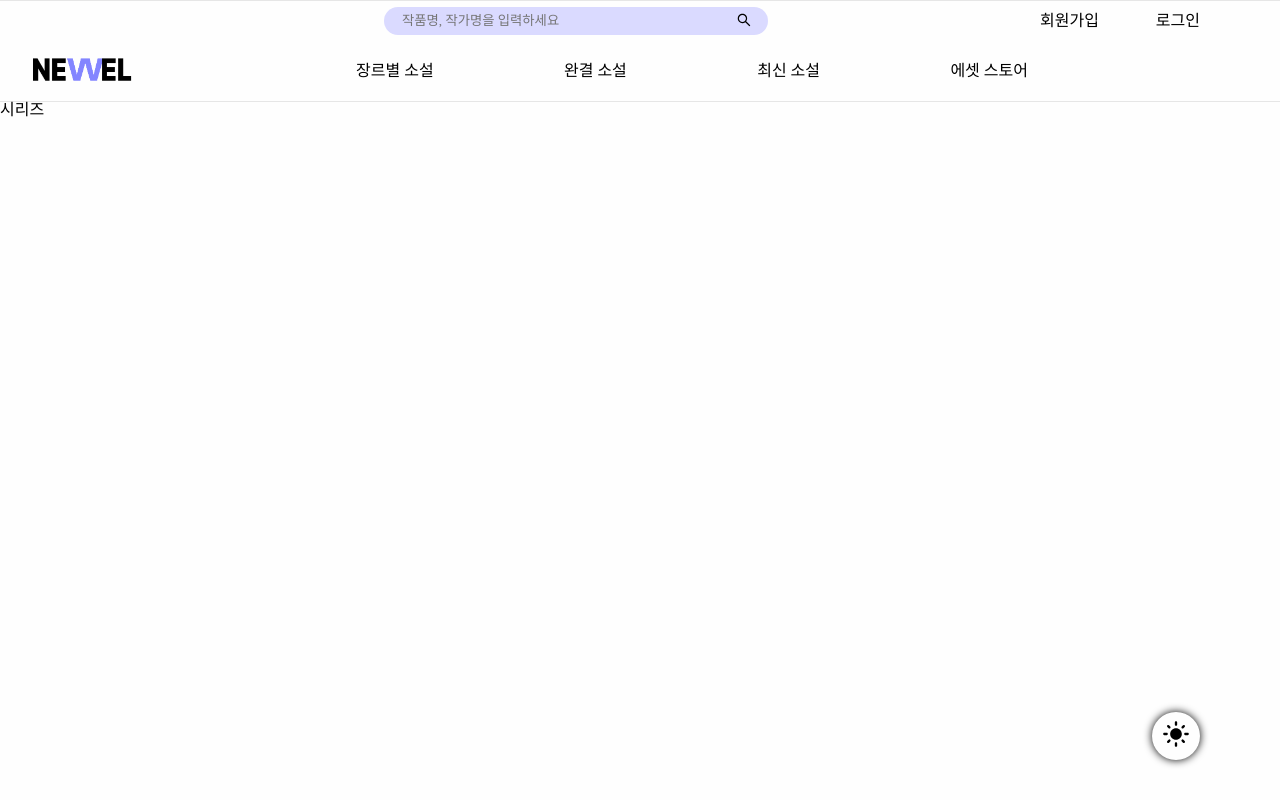
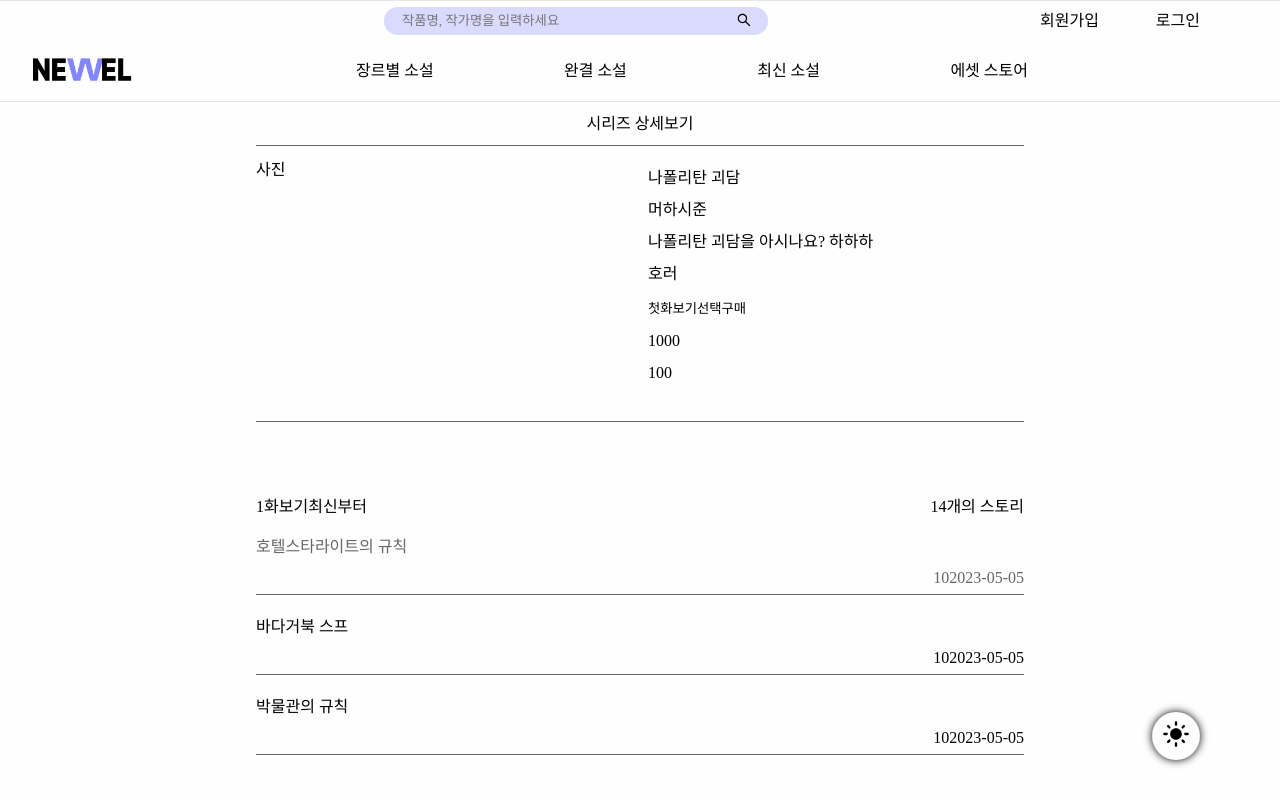
Before and after one commit to qgw13467/nevvel, a Next.js app in the folder frontend/nevvel/: page /series/1 in a window 1280 px wide. Shown: the top 806 px of the page. Built offline with nearby package versions, Linux system fonts and the light colour scheme.

Commit message:
feat(fe):add series layout

```diff
--- /dev/null
+++ b/frontend/nevvel/src/components/series/DummySeriesData.json
@@ -0,0 +1,42 @@
+{
+    "coverId": 1,
+    "title": "나폴리탄 괴담",
+    "thumbnail": "사진",
+    "status": "string",
+    "description": "나폴리탄 괴담을 아시나요? 하하하 ",
+    "genre": "호러",
+    "isLiked": false,
+    "writter": {
+      "id": 1,
+      "nickname": "머하시준",
+      "profileImg": "사진"
+    },
+    "views": 1000,
+    "likes": 100,
+    "episodes": [
+      {
+        "id": 1,
+        "title": "호텔스타라이트의 규칙",
+        "views": 10,
+        "isPurchased": true,
+        "isRead": true,
+        "uploadedDateTime": "2023-05-05"
+      },
+      {
+        "id": 2,
+        "title": "바다거북 스프",
+        "views": 10,
+        "isPurchased": false,
+        "isRead": false,
+        "uploadedDateTime": "2023-05-05"
+      },
+      {
+        "id": 3,
+        "title": "박물관의 규칙",
+        "views": 10,
+        "isPurchased": false,
+        "isRead": false,
+        "uploadedDateTime": "2023-05-05"
+      }
+    ]
+  }
--- /dev/null
+++ b/frontend/nevvel/src/components/series/SeriesHeader.tsx
@@ -0,0 +1,76 @@
+import React from 'react'
+import styled from 'styled-components'
+import { cover } from 'series'
+
+type SeriesHeaderProps = {
+    SeriesData:cover
+}
+
+function SeriesHeader({SeriesData}:SeriesHeaderProps) {
+    const Info = SeriesData
+    return (
+        <HeaderContainer>
+            <HeaderTitle>시리즈 상세보기 </HeaderTitle>
+            <SeriesInfo>
+                <SeriesEx>{Info.thumbnail}</SeriesEx>
+                <SeriesEx>
+                    <div>{Info.title}</div>
+                    <div>{Info.writter.nickname}</div>
+                    <div>{Info.description}</div>
+                    <Tag>{Info.genre}</Tag>
+                    <SeriesBtnContainer>
+                        <SeriesBtn>첫화보기</SeriesBtn>
+                        <SeriesBtn>선택구매</SeriesBtn>
+                    </SeriesBtnContainer>
+                    <div>{Info.views}</div>
+                    <div>{Info.likes}</div>
+                </SeriesEx>
+            </SeriesInfo>
+
+        </HeaderContainer>
+    )
+}
+
+const HeaderContainer = styled.div`
+    display: flex;
+    flex-direction: column;
+    height: 40%;
+    width: 100%;
+    margin-bottom: 10%;
+
+`
+
+const HeaderTitle = styled.div`
+    display: flex;
+    justify-content: center;
+    text-align: center;
+    align-items: center;
+    height: 20%;
+    border-bottom: 1px solid ${({ theme })=> theme.color.text3} ;
+`
+const SeriesInfo = styled.div`
+    display: flex;
+    width: 100%;
+    flex-direction: row;
+    margin-top: 1rem;
+    padding-bottom: 2rem;
+    border-bottom: 1px solid ${({ theme })=> theme.color.text3} ;
+
+`
+const SeriesEx = styled.div`
+    flex-direction: column;
+    width: 50%;
+    div{
+        padding: 0.5rem;
+    }
+`
+const Tag = styled.div``
+
+const SeriesBtnContainer = styled.div`
+
+`
+const SeriesBtn = styled.button`
+
+`
+
+export default SeriesHeader
--- /dev/null
+++ b/frontend/nevvel/src/components/series/SeriesMain.tsx
@@ -0,0 +1,48 @@
+import React from 'react'
+import styled from 'styled-components'
+import SeriesMainList from './SeriesMainList'
+import { cover } from 'series'
+
+type SeriesMainProps = {
+  SeriesData:cover;
+}
+
+function SeriesMain({SeriesData}:SeriesMainProps) {
+  const Info = SeriesData
+  return (
+    <MainContainer>
+      <MainHeader>
+        <BtnContainer>
+          <SortBtn>
+            1화보기
+          </SortBtn>
+          <SortBtn>
+            최신부터
+          </SortBtn>
+        </BtnContainer>
+        <div>14개의 스토리</div>
+      </MainHeader>
+      <SeriesMainList Info={Info} />
+    </MainContainer>
+  )
+}
+
+const MainContainer = styled.div`
+    display: flex;
+    flex-direction: column;
+`
+const MainHeader = styled.div`
+    display: flex;
+    flex-direction: row;
+    justify-content: space-between;
+`
+
+const BtnContainer = styled.div`
+  display: flex;
+  flex-direction: row;
+`
+const SortBtn = styled.div`
+
+`
+
+export default SeriesMain;
--- /dev/null
+++ b/frontend/nevvel/src/components/series/SeriesMainList.tsx
@@ -0,0 +1,29 @@
+import React from 'react'
+import SeriesMainListItem from './SeriesMainListItem'
+import { cover } from 'series'
+import styled from 'styled-components'
+
+type SeriesMainListProps = {
+    Info:cover
+}
+
+function SeriesMainList({Info}:SeriesMainListProps) {
+  return (
+    <ListContainer>
+        {Info.episodes.map((episode,index)=>(
+
+      <SeriesMainListItem
+      key={index}
+      episode={episode}
+      />
+        ))}
+    </ListContainer>
+  )
+}
+
+const ListContainer = styled.div`
+    height: 100%;
+`
+
+
+export default SeriesMainList
--- /dev/null
+++ b/frontend/nevvel/src/components/series/SeriesMainListItem.tsx
@@ -0,0 +1,42 @@
+import React, { useState } from 'react'
+import { episode } from 'series'
+import styled from 'styled-components'
+
+type SeriesMainListItemProps = {
+    episode: episode
+}
+
+function SeriesMainListItem({ episode }: SeriesMainListItemProps) {
+    const [purchased, setPurchased] = useState(episode.isPurchased)
+    const [IsRead, setIsRead] = useState(episode.isRead)
+    return (
+        <ItemContainer IsRead={IsRead}>
+            <div>{episode.title}</div>
+            <ItemBottom>
+                <div>{episode.views}</div>
+                <div>{episode.uploadedDateTime}</div>
+            </ItemBottom>
+        </ItemContainer>
+    )
+}
+
+
+const ItemContainer = styled.div< { IsRead: boolean } >`
+    color: ${(props) => (props.IsRead ? ({ theme }) => theme.color.text3 : ({ theme }) => theme.color.text1)};
+    height: 10vh;
+    display: flex;
+    flex-direction: column;
+    justify-content: space-around;
+    padding-top: 1rem;
+    /* padding-bottom: 0.5rem; */
+    border-bottom: 1px solid ${({theme})=>theme.color.text3};
+`
+const ItemBottom = styled.div`
+    display: flex;
+    justify-content: flex-end;
+    text-align: end;
+    align-items: flex-end;
+
+`
+
+export default SeriesMainListItem
--- a/frontend/nevvel/src/components/viewer/Main/ViewerPageMain.tsx
+++ b/frontend/nevvel/src/components/viewer/Main/ViewerPageMain.tsx
@@ -8,6 +8,7 @@ type viewerPageMainProps = {
 
 function ViewerPageMain({ EpisodeData }: viewerPageMainProps) {
   const contents = EpisodeData.contents;
+
 
   return (
     <>
--- a/frontend/nevvel/src/constants/styles/theme.ts
+++ b/frontend/nevvel/src/constants/styles/theme.ts
@@ -4,6 +4,7 @@ export const lightTheme: DefaultTheme = {
   color: {
     text1: "#000000",
     text2: "#ffffff",
+    text3: "#666666",
     buttonText:"#ffffff",
     pointText:"5c5db3",
     navbar: "#ffffff",
@@ -23,6 +24,7 @@ export const darkTheme: DefaultTheme = {
   color: {
     text1: "#e6e6e6",
     text2: "#000000",
+    text3: "#999999",
     buttonText:"#000000",
     pointText:"5c5db3",
     navbar: "#000000",
--- a/frontend/nevvel/src/pages/series/[id]/index.tsx
+++ b/frontend/nevvel/src/pages/series/[id]/index.tsx
@@ -1,27 +1,25 @@
 import React from 'react'
 import styled from 'styled-components'
+import SeriesHeader from '@/src/components/series/SeriesHeader'
+import SeriesMain from '@/src/components/series/SeriesMain'
+import SeriesData from '@/src/components/series/DummySeriesData.json';
 
 function index() {
   return (
     <SeriesWrapper>
-      <HeadContainer>
-      <SeriesTitle>시리즈</SeriesTitle>
-      </HeadContainer>
-      <MainContainer></MainContainer>
+      <SeriesHeader
+       SeriesData={SeriesData}
+      />
+      <SeriesMain
+      SeriesData={SeriesData} />
     </SeriesWrapper>
   )
 }
 const SeriesWrapper = styled.div`
   width: 100;
   height: 100vh;
-`
-const HeadContainer = styled.div`
-
-`
-const SeriesTitle = styled.div``
-
-const MainContainer = styled.div`
-
+  margin-left: 20%;
+  margin-right: 20%;
 `
 
 export default index
```
Also changed, not shown: frontend/nevvel/src/pages/viewer/[id]/index.tsx (+7 -0 lines), frontend/nevvel/src/types/series/index.d.ts (added, +31 -0 lines).
